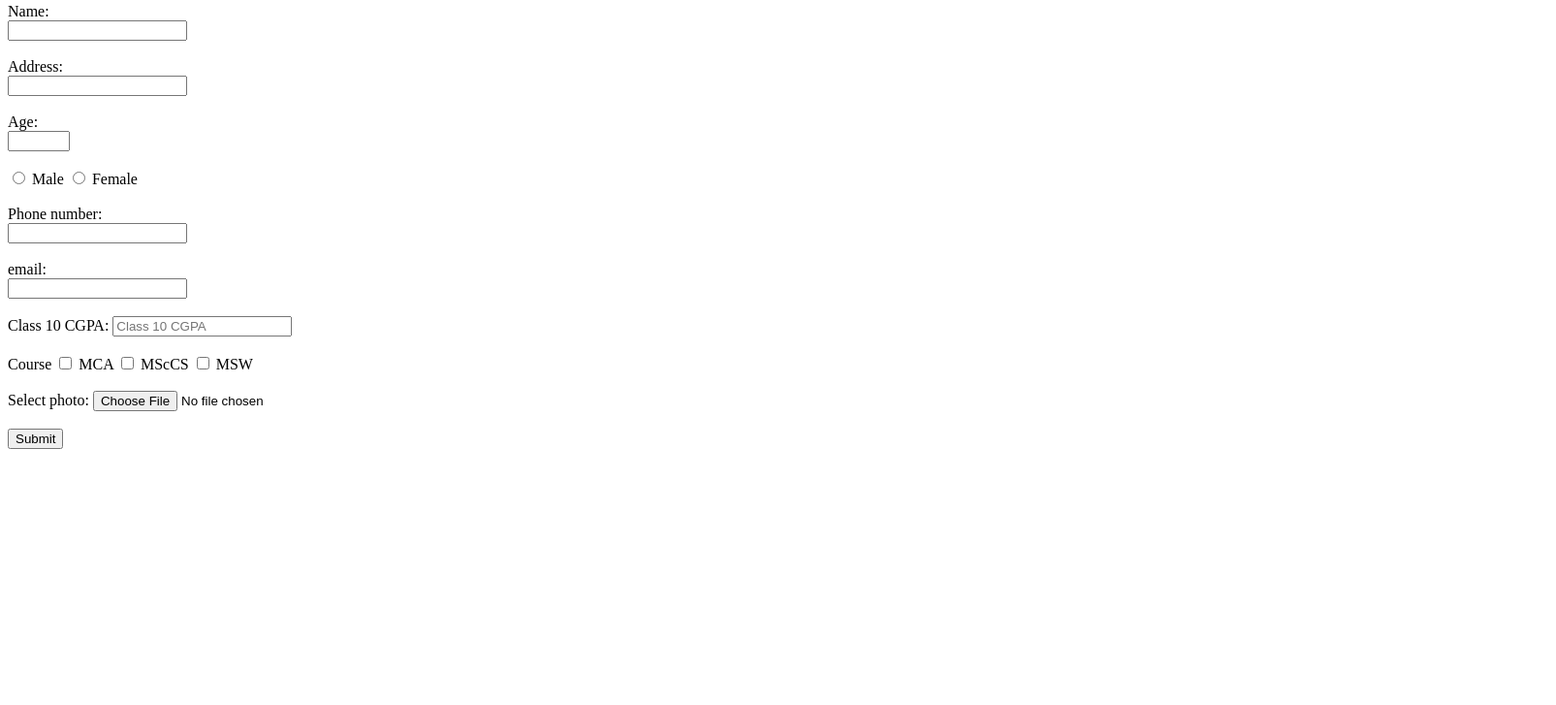
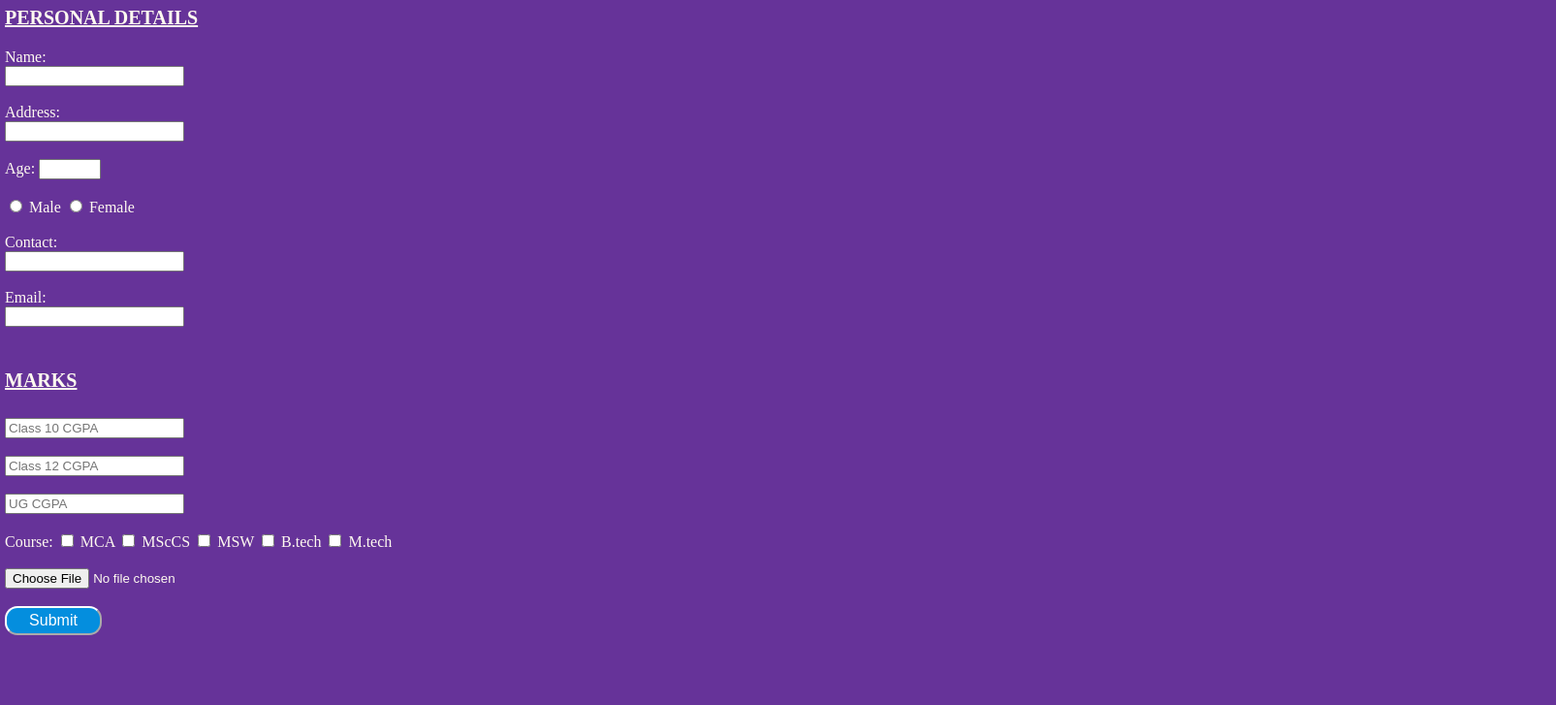
Before and after one commit to BSU04/html-forms, a plain HTML site: page index.html in a window 1280 px wide. Shown: the part 77-804 px from the top of the page at 97% size, 1605 px wide, since content can reach past the window. Drawn offline with Linux system fonts and the light colour scheme.

Commit message:
styled using css and deployed

```diff
--- a/index.html
+++ b/index.html
@@ -4,42 +4,58 @@
     <meta charset="UTF-8">
     <meta name="viewport" content="width=device-width, initial-scale=1.0">
     <title>Document</title>
+    <link rel="stylesheet" href="styles.css">
 </head>
 <body>
+    <form method="POST"
+     action="https://script.google.com/macros/s/AKfycbwMfK1yTJDORp9KKJfse6ewRFBTGRHFv9ro8vqk49u8s9MWD6heWW10aiHsCqmrPlf_VQ/exec">
+        <div class="details">
             <h1>STUDENT APPLICATION FORM</h1>
-    <form method="POST"
-     action="https://script.google.com/macros/s/AKfycbyWyQMVSNSFCwY7iviF7P05LQ0HPOfb6nOVqomPAad9yx58xPFfuRZ2ct50i9_GaLzF/exec">
-
-
+            <h3>PERSONAL DETAILS</h3>
             <label for="name">Name:</label><br>
             <input type="text" id="name" name="name" value=""><br><br>
-        <label for="addr">Address:</label><br>
-        <input type="text-area" id="addr" name="addr" value=""><br><br>
-        <label for="age">Age:</label><br>
+            <label for="address">Address:</label><br>
+            <input type="text-area" id="addr" name="address" value=""><br><br>
+            <label for="age">Age:</label>
             <input type="number" id="age" name="age" min="0" max="100" value=""><br><br>
             <input type="radio" name="gender" value="male"> Male
             <input type="radio" name="gender" value="female"> Female
             <br><br>
-        <label for="phno">Phone number:</label><br>
-        <input type="text" id="phno" name="phno" value=""><br><br>
-        <label for="email">email:</label><br>
+            <label for="phno">Contact:</label><br>
+            <input type="text" id="contact" name="contact" value=""><br><br>
+            <label for="email">Email:</label><br>
             <input type="email" id="email" name="email"><br><br>
 
-        <label for="class 10">Class 10 CGPA:</label>
+            <h4>MARKS</h4>
+            <label for="class 10"></label>
             <input type="number" id="class 10" name="CGPA(10th)" placeholder="Class 10 CGPA">
             <br><br>
-        <label for="c1"> Course</label>
+            <label for="class 12"></label>
+            <input type="number" id="class 12" name="CGPA(12th)" placeholder="Class 12 CGPA">
+            <br><br>
+            <label for="class 10"></label>
+            <input type="number" id="UG" name="CGPA(UG)" placeholder="UG CGPA">
+            <br><br>
+
+            <label for="c1"> Course:  </label>
             <input type="checkbox" id="c1" name="course" value="MCA">
             <label for="c1"> MCA</label>
             <input type="checkbox" id="c2" name="course" value="MScCS">
             <label for="c2"> MScCS</label>
             <input type="checkbox" id="c3" name="course" value="MSW">
-        <label for="c3"> MSW</label><br><br>
+            <label for="c3"> MSW</label>
+            <input type="checkbox" id="c4" name="course" value="B.tech">
+            <label for="c4"> B.tech</label>
+            <input type="checkbox" id="c5" name="course" value="M.tech">
+            <label for="c5"> M.tech</label><br><br>
 
-        <label for="mypic">Select photo:</label>
+            <label for="mypic"></label>
             <input type="file" id="photo" name="photo"><br><br>
 
-        <input type="submit" value="Submit">
+            <input type="submit" value="Submit" style="height: 30px;width: 100px;font-size: 16px;background-color: rgb(4, 142, 222);color: white;
+            border-radius: 13px;border-color: white;">
+
+        </div>
     </form>
 </body>
 </html>
--- /dev/null
+++ b/styles.css
@@ -0,0 +1,36 @@
+body {
+    margin: 0;
+    margin-top: 0;
+    color: floralwhite;
+}
+
+h1 {
+    text-align: center;
+    color: white;
+    font-size: xx-large;
+
+}
+
+h3 {
+    text-decoration: underline;
+    font-size: 20px;
+}
+
+h4 {
+    font-size: 20px;
+    text-decoration: underline;
+}
+
+
+form, details {
+    background-color: rebeccapurple;
+    width: 200vh;
+    height: 100vh;
+    padding-top: 4px;
+    padding-left: 5px;
+
+}
+
+form,details,label {
+    font-size: 16px;
+}
```
Lines whose indentation alone changed are shown as unchanged.
